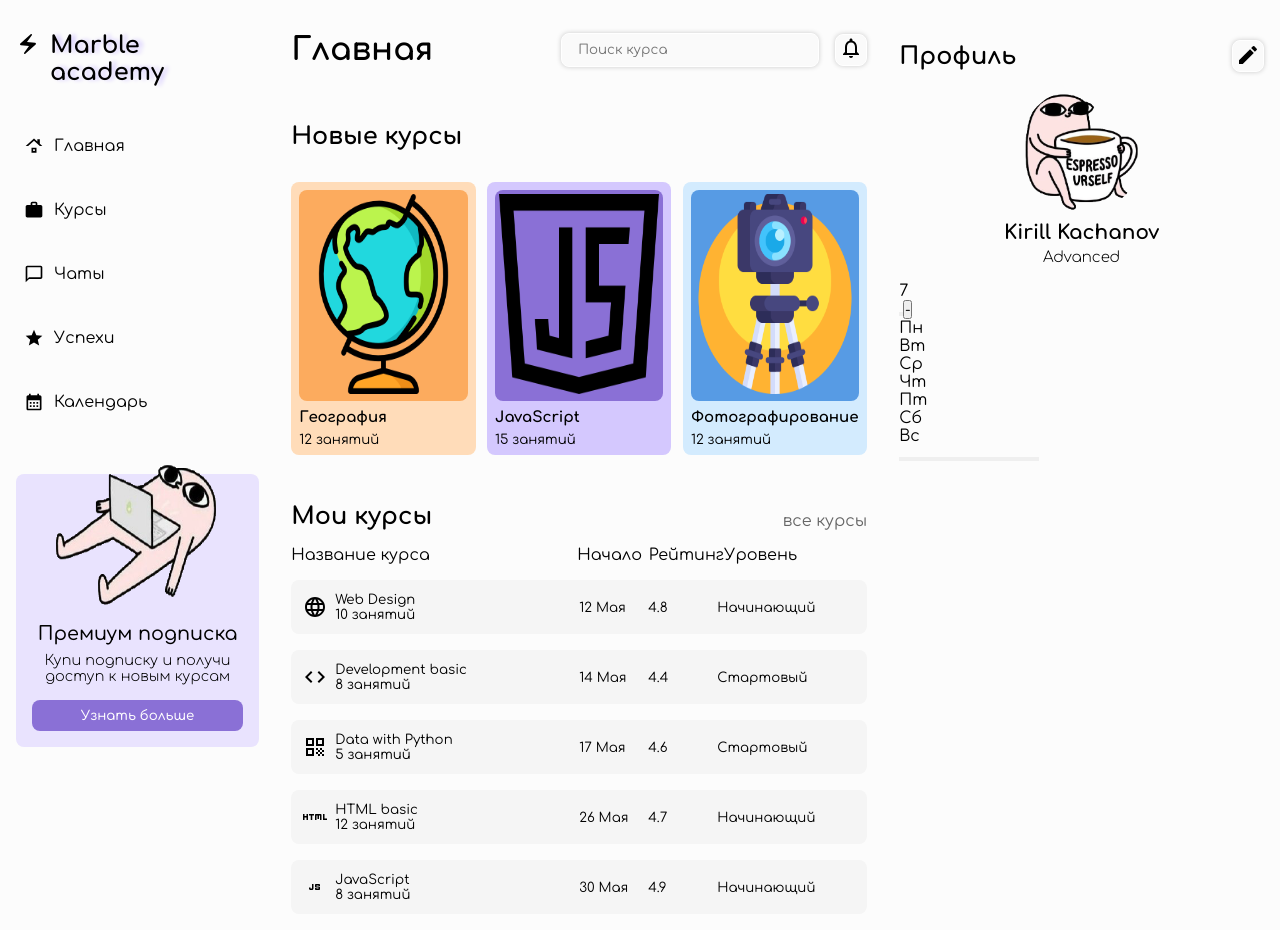
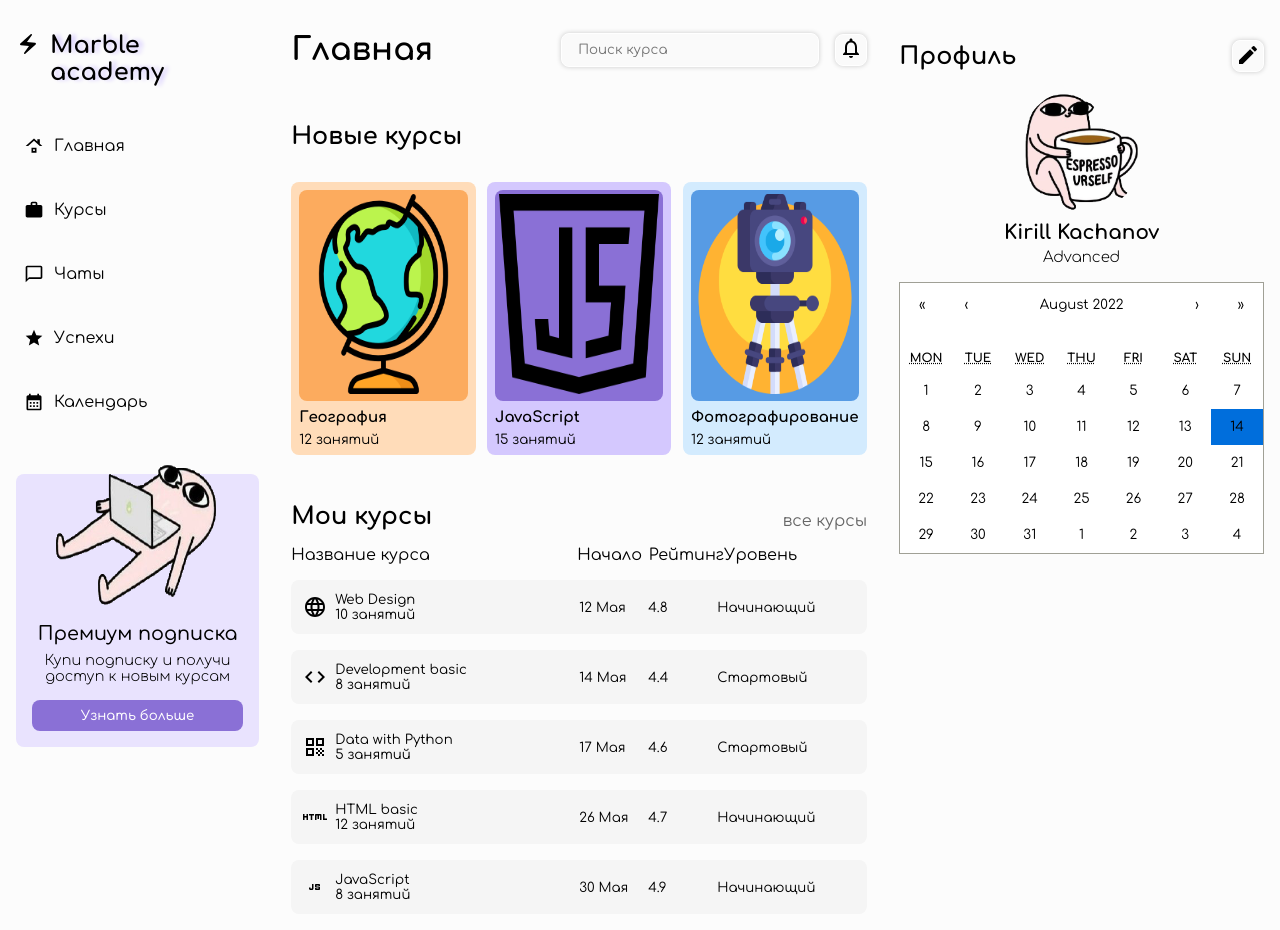
Before and after one commit to LeonG11/task-manager, a React (Create React App) app: page / in a window 1280 px wide. Built offline with nearby package versions, Linux system fonts and the light colour scheme.

Commit message:
Add DataPicker from react-calendar, use new HomePages

```diff
--- a/package.json
+++ b/package.json
@@ -10,6 +10,7 @@
     "@testing-library/jest-dom": "^5.16.5",
     "@testing-library/react": "^13.3.0",
     "@testing-library/user-event": "^13.5.0",
+    "moment": "^2.29.4",
     "react": "^18.2.0",
     "react-calendar": "^3.7.0",
     "react-dom": "^18.2.0",
--- /dev/null
+++ b/src/Component/CourseProgress.jsx
@@ -0,0 +1,26 @@
+import React from "react";
+
+export default function CourseProgress(props) {
+  return (
+    <div>
+      <div>
+        <div>
+          <div id="number">{props.value}</div>
+        </div>
+      </div>
+      <svg
+        xmlns="http://www.w3.org/2000/svg"
+        version="1.1"
+        width="160px"
+        height="160px"
+      >
+        <defs>
+          <linearGradient>
+            <stop></stop>
+          </linearGradient>
+        </defs>
+        <circle cx="80" cy="80" r="70" stroke-linecap="round" />
+      </svg>
+    </div>
+  );
+}
--- a/src/Component/DataPicker.jsx
+++ /dev/null
@@ -1,62 +0,0 @@
-import { useState } from "react";
-export default function DataPicker() {
-  const [currentDate, setCurrentDate] = useState(new Date());
-
-  return (
-    <div className="dataPicker">
-      <div className="dataPicker__head">
-        <div className="month">{currentDate.getMonth().toString()}</div>
-        <button className="dataPicker__btn"></button>
-        <button className="dataPicker__btn">-</button>
-      </div>
-      <div className="dataPicker__grid">
-        <div className="dataPicker__grid__dayOftheWeek">
-          <div>Пн</div>
-          <div>Вт</div>
-          <div>Ср</div>
-          <div>Чт</div>
-          <div>Пт</div>
-          <div>Сб</div>
-          <div>Вс</div>
-        </div>
-        <div className="dataPicker__grid__day">
-          <button id="day1" className="day"></button>
-          <button id="day2" className="day"></button>
-          <button id="day3" className="day"></button>
-          <button id="day4" className="day"></button>
-          <button id="day5" className="day"></button>
-          <button id="day6" className="day"></button>
-          <button id="day7" className="day"></button>
-          <button id="day8" className="day"></button>
-          <button id="day9" className="day"></button>
-          <button id="day10" className="day"></button>
-          <button id="day11" className="day"></button>
-          <button id="day12" className="day"></button>
-          <button id="day13" className="day"></button>
-          <button id="day14" className="day"></button>
-          <button id="day15" className="day"></button>
-          <button id="day16" className="day"></button>
-          <button id="day17" className="day"></button>
-          <button id="day18" className="day"></button>
-          <button id="day19" className="day"></button>
-          <button id="day20" className="day"></button>
-          <button id="day21" className="day"></button>
-          <button id="day22" className="day"></button>
-          <button id="day23" className="day"></button>
-          <button id="day24" className="day"></button>
-          <button id="day25" className="day"></button>
-          <button id="day26" className="day"></button>
-          <button id="day27" className="day"></button>
-          <button id="day28" className="day"></button>
-          <button id="day29" className="day"></button>
-          <button id="day30" className="day"></button>
-          <button id="day31" className="day"></button>
-          <button id="day32" className="day"></button>
-          <button id="day33" className="day"></button>
-          <button id="day34" className="day"></button>
-          <button id="day35" className="day"></button>
-        </div>
-      </div>
-    </div>
-  );
-}
--- a/src/Component/Profile.jsx
+++ b/src/Component/Profile.jsx
@@ -1,20 +1,31 @@
-import React from "react";
-import CreateIcon from '@mui/icons-material/Create';
-import DataPicker from './DataPicker';
+import React, { useState } from "react";
+import CreateIcon from "@mui/icons-material/Create";
+import Calendar from "react-calendar";
+import CourseProgress from "./CourseProgress";
+import "react-calendar/dist/Calendar.css";
 
 export default function Profile() {
+  const [calendarValue, setCalendarValue] = useState(new Date());
   return (
     <div className="profile">
       <div className="profile__head">
         <h2 className="profile__bold">Профиль</h2>
-        <button className="profile__btn"><CreateIcon/></button>
+        <button className="profile__btn">
+          <CreateIcon />
+        </button>
       </div>
       <div className="profile__img">
         <img src="./assets/espresso.png" alt="" />
         <div className="profile__name">Kirill Kachanov</div>
         <div className="profile__status">Advanced</div>
       </div>
-    <DataPicker/>
+      <style>
+        {`.react-calendar{
+            width:100%;
+      }`}
+      </style>
+      <Calendar onChange={setCalendarValue} value={calendarValue} />
+      <CourseProgress name="Styling with css" />
     </div>
   );
 }
--- a/src/index.scss
+++ b/src/index.scss
@@ -309,7 +309,8 @@ body {
   }
 }
 
-.dataPicker{
-  margin-top: 1rem;
-
+circle{
+  fill:none;
+  stroke:url(#GradientColor);
+  stroke-width: 20px;
 }
```
Also changed, not shown: 1 other file (tests, documents, lock files or other folders).
